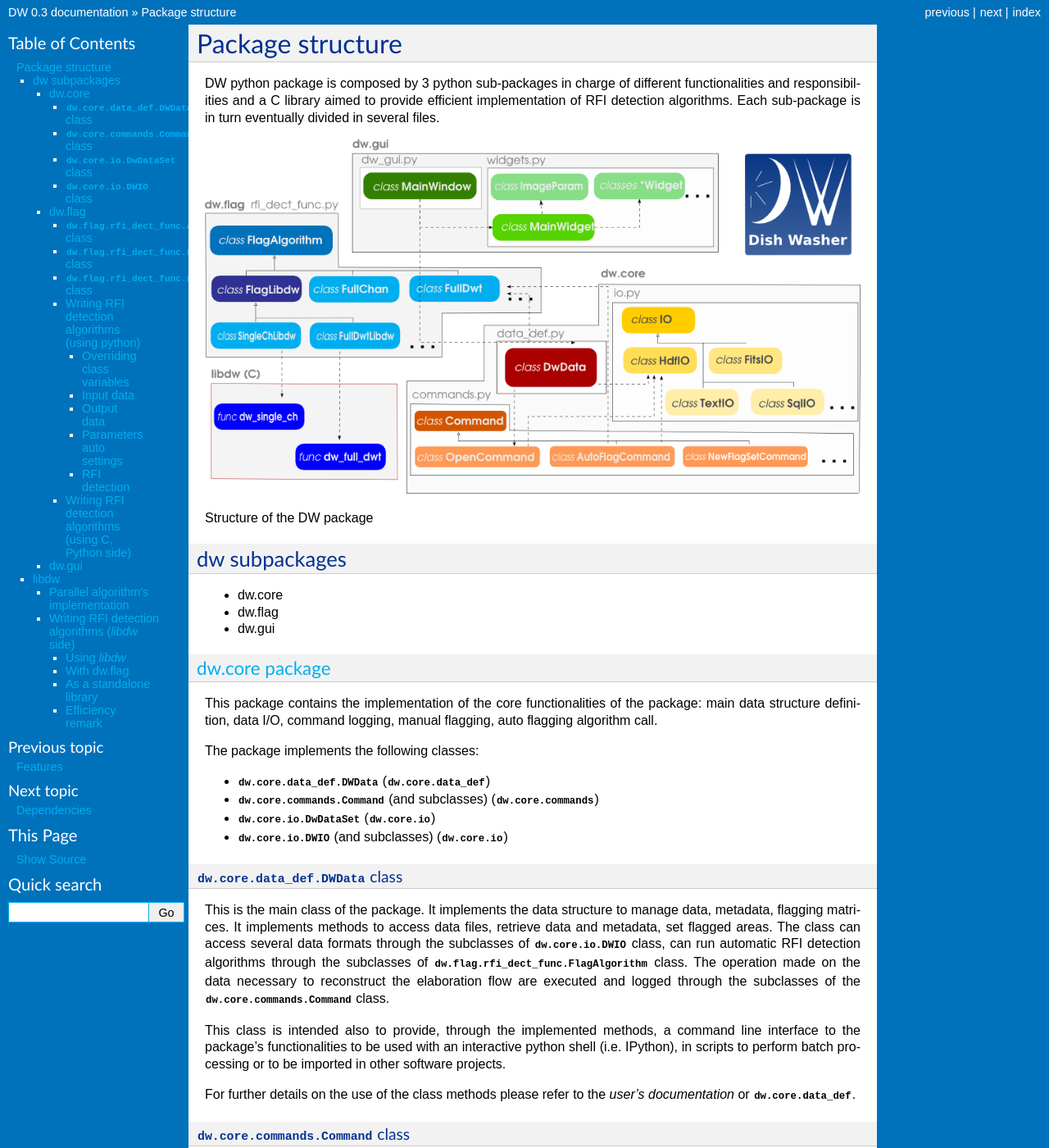
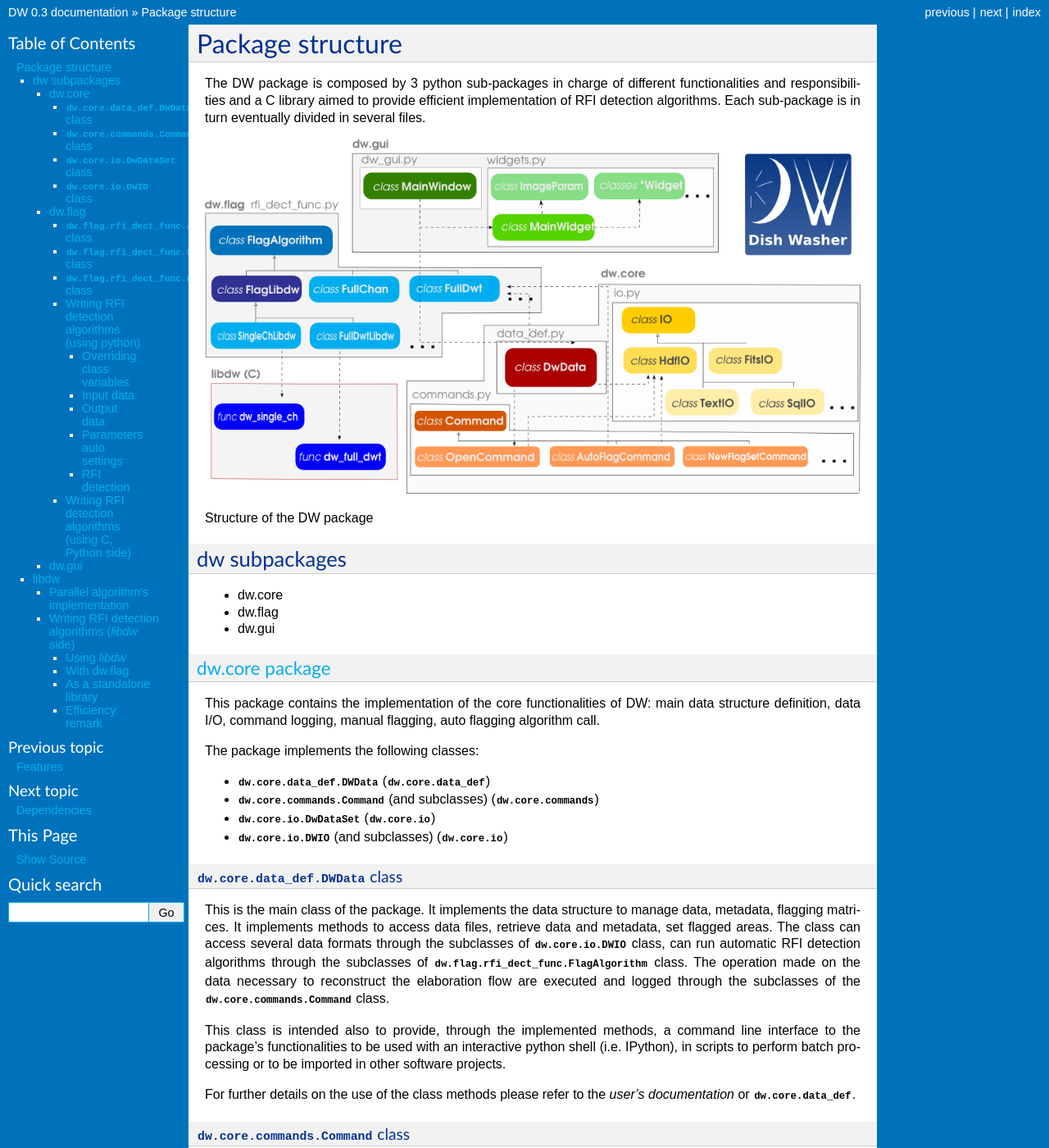
Before and after one commit to dishwasher-rfi/dw, a Sphinx documentation site: the page built from docs/structure.rst, in a window 1280 px wide and 1400 px high. Shown: the whole window at 82% size. Built offline with Sphinx 7.4.7, drawn with Linux system fonts in a browser that asks for light colours.

Commit message:
Update structure.rst

```diff
--- a/docs/structure.rst
+++ b/docs/structure.rst
@@ -1,7 +1,7 @@
 =================
 Package structure
 =================
-DW python package is composed by 3 python sub-packages in charge of different functionalities
+The DW package is composed by 3 python sub-packages in charge of different functionalities
 and responsibilities and a C library aimed to provide efficient implementation of RFI detection algorithms. Each sub-package is in turn eventually divided in several files.
 
 .. image:: dw_struct.png
@@ -16,8 +16,7 @@ dw subpackages
 
 :doc:`dw.core`
 --------------
-This package contains the implementation of the core functionalities of the
-package: main data structure definition, data I/O, command logging, manual flagging,
+This package contains the implementation of the core functionalities of DW: main data structure definition, data I/O, command logging, manual flagging,
 auto flagging algorithm call.
 
 The package implements the following classes:
```
